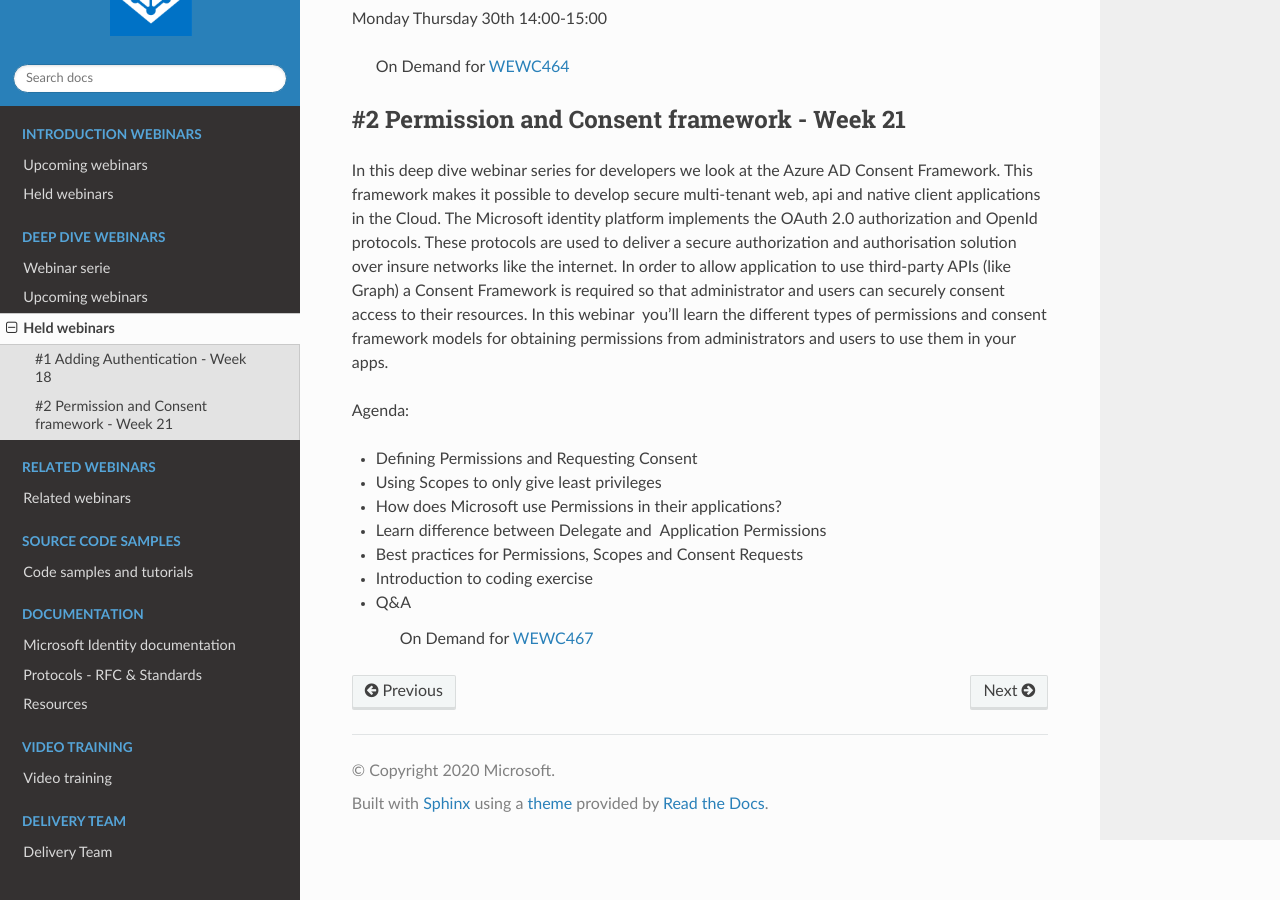
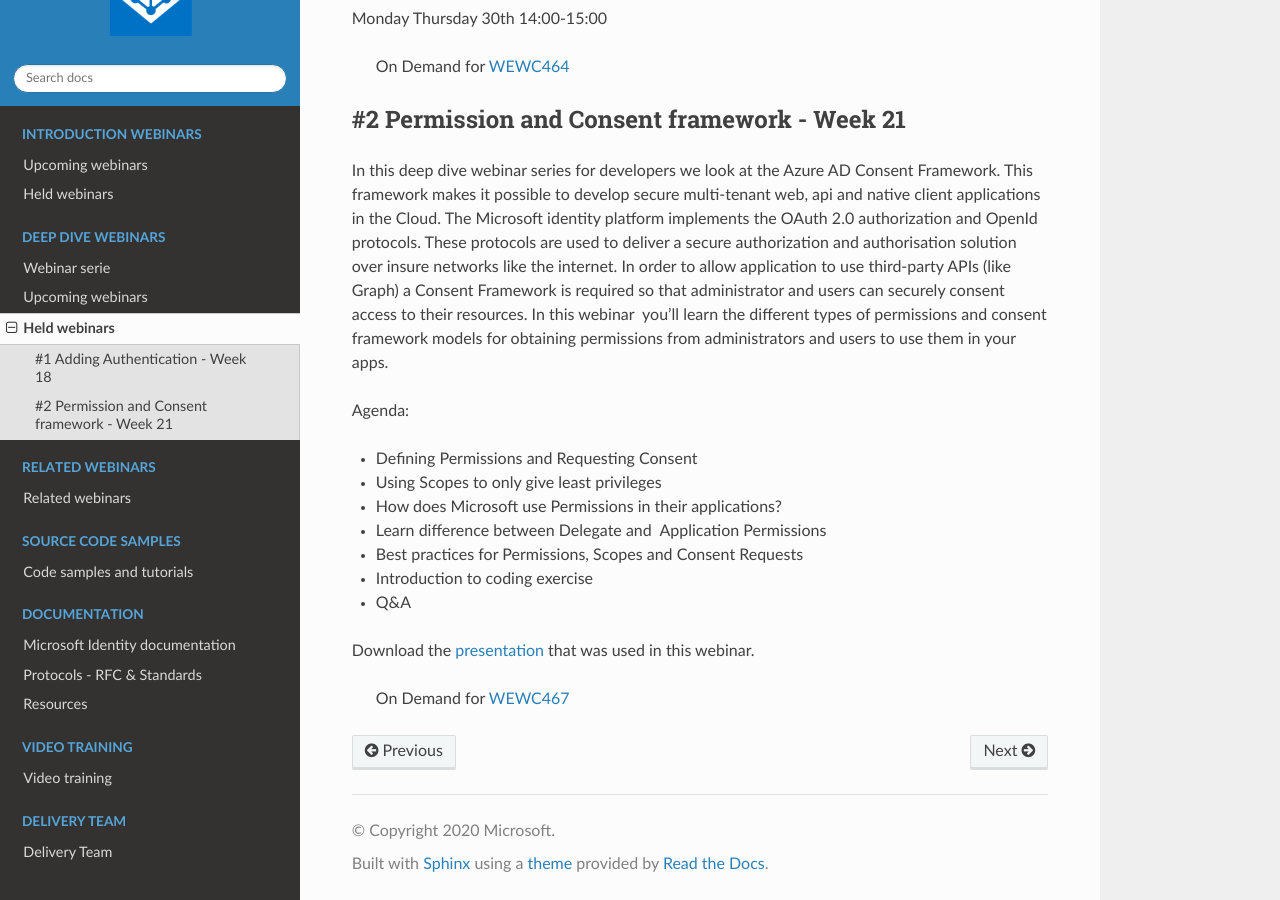
Before and after one commit to RonnyA/ModernIdentity, a Sphinx documentation site: the page built from docs/source/deep/held-deep-webinars.rst, in a window 1280 px wide and 900 px high, scrolled down 713 px. Built offline with Sphinx 7.4.7 and the Read the Docs theme 2.0.0, drawn with Linux system fonts in a browser that asks for light colours.

Commit message:
Added PDF for DeepDive 2

```diff
--- a/docs/source/conf.py
+++ b/docs/source/conf.py
@@ -28,7 +28,7 @@
 author = 'Ronny.Hansen@Microsoft.com'
 
 # The full version, including alpha/beta/rc tags
-release = '1.1.5'
+release = '1.1.6'
 
 
 # -- General configuration ---------------------------------------------------
--- a/docs/source/deep/held-deep-webinars.rst
+++ b/docs/source/deep/held-deep-webinars.rst
@@ -55,6 +55,11 @@
 * Introduction to coding exercise
 * Q&A
 
+Download the `presentation`__ that was used in this webinar.
+
+.. __ : https://github.com/RonnyA/ModernIdentity/raw/master/pdf/DeepDive-2-PermissionsConsent.pdf
+
+
     On Demand for WEWC467_
 
 .. _WEWC467 : https://portal.meets4b.com/Join?e=d83d0ce7-a04b-4632-8efa-a0115e749071
```
Also changed, not shown: 7 other files.
